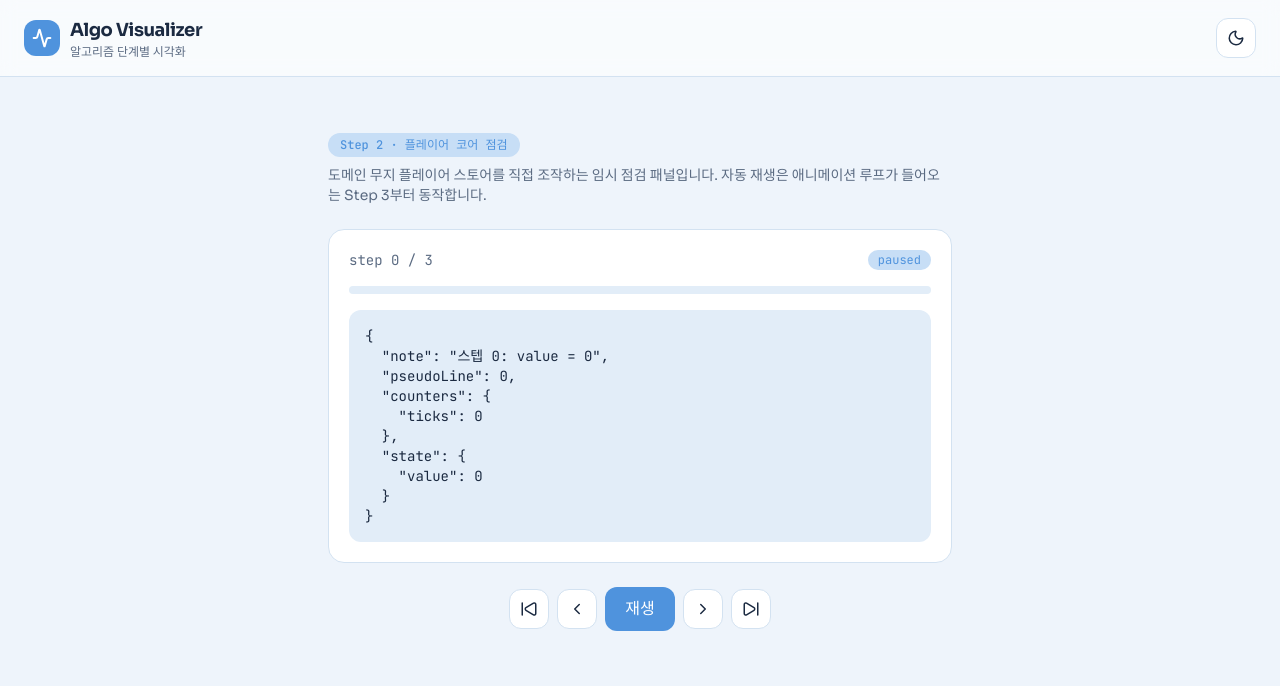
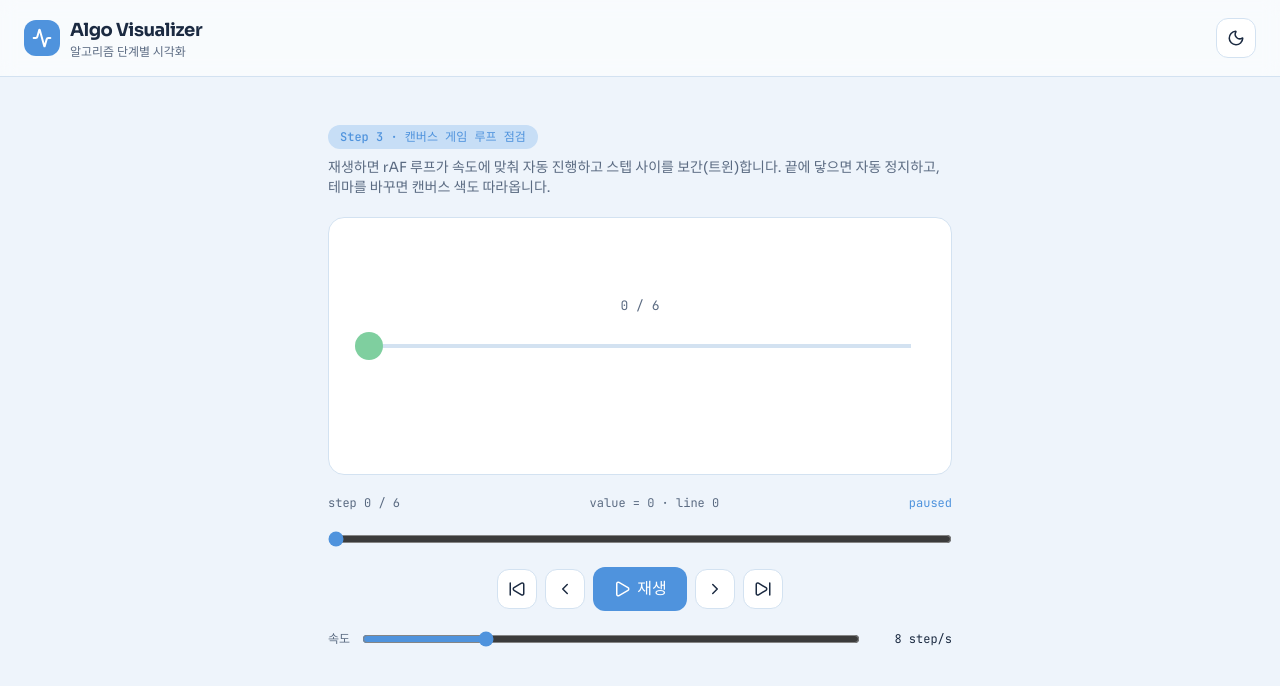
Before and after one commit to Dev-2A/algo-visualizer, a React (Vite) app: page / in a window 1280 px wide. Shown: the top 686 px of the page. Built offline with nearby package versions, Linux system fonts and the light colour scheme.

Commit message:
✨ 캔버스 게임 루프 추가: rAF + DPR 보정 + 테마 팔레트 + CanvasStage

```diff
--- a/src/App.tsx
+++ b/src/App.tsx
@@ -7,6 +7,8 @@ import {
   SkipForward,
   ChevronLeft,
   ChevronRight,
+  Play,
+  Pause,
 } from "lucide-react";
 import { useUIStore } from "@/store/uiStore";
 import {
@@ -15,6 +17,7 @@ import {
   selectTotalSteps,
   selectIsFinished,
 } from "@/core/player/playerStore";
+import CanvasStage from "@/core/canvas/CanvasStage";
 import demoModule from "@/core/player/_demoModule";
 
 export default function App() {
@@ -24,6 +27,8 @@ export default function App() {
   const load = usePlayerStore((s) => s.load);
   const currentIndex = usePlayerStore((s) => s.currentIndex);
   const isPlaying = usePlayerStore((s) => s.isPlaying);
+  const speed = usePlayerStore((s) => s.speed);
+  const setSpeed = usePlayerStore((s) => s.setSpeed);
   const stepForward = usePlayerStore((s) => s.stepForward);
   const stepBackward = usePlayerStore((s) => s.stepBackward);
   const reset = usePlayerStore((s) => s.reset);
@@ -33,8 +38,8 @@ export default function App() {
   const step = usePlayerStore(selectCurrentStep);
   const total = usePlayerStore(selectTotalSteps);
   const finished = usePlayerStore(selectIsFinished);
+  const lastIdx = Math.max(total - 1, 0);
 
-  // 임시: 데모 모듈 로드 (Step 4에서 실제 정렬 모듈로 교체)
   useEffect(() => {
     load(demoModule);
   }, [load]);
@@ -64,58 +69,45 @@ export default function App() {
         </button>
       </header>
 
-      <main className="mx-auto flex max-w-2xl flex-col gap-6 px-6 py-14">
+      <main className="mx-auto flex max-w-2xl flex-col gap-5 px-6 py-12">
         <div className="flex flex-col gap-2">
           <span className="w-fit rounded-full bg-primary-soft px-3 py-1 font-mono text-xs font-medium text-primary">
-            Step 2 · 플레이어 코어 점검
+            Step 3 · 캔버스 게임 루프 점검
           </span>
           <p className="text-sm text-muted-foreground">
-            도메인 무지 플레이어 스토어를 직접 조작하는 임시 점검 패널입니다.
-            자동 재생은 애니메이션 루프가 들어오는 Step 3부터 동작합니다.
+            재생하면 rAF 루프가 속도에 맞춰 자동 진행하고 스텝 사이를
+            보간(트윈)합니다. 끝에 닿으면 자동 정지하고, 테마를 바꾸면 캔버스
+            색도 따라옵니다.
           </p>
         </div>
 
-        {/* 상태 표시 */}
-        <section className="rounded-2xl border border-border bg-surface p-5">
-          <div className="mb-4 flex items-center justify-between">
-            <span className="font-mono text-sm text-muted-foreground">
-              step {currentIndex} / {Math.max(total - 1, 0)}
-            </span>
-            <span
-              className={`rounded-full px-2.5 py-0.5 font-mono text-xs ${
-                finished
-                  ? "bg-viz-sorted/20 text-foreground"
-                  : "bg-primary-soft text-primary"
-              }`}
-            >
-              {finished ? "finished" : isPlaying ? "playing" : "paused"}
-            </span>
-          </div>
+        {/* 캔버스 */}
+        <div className="overflow-hidden rounded-2xl border border-border bg-surface">
+          <CanvasStage className="h-64 w-full" />
+        </div>
 
-          {/* 진행 막대 */}
-          <div className="mb-4 h-2 overflow-hidden rounded-full bg-surface-muted">
-            <div
-              className="h-full rounded-full bg-primary transition-[width] duration-200"
-              style={{
-                width:
-                  total > 1 ? `${(currentIndex / (total - 1)) * 100}%` : "0%",
-              }}
-            />
-          </div>
+        {/* 상태 줄 */}
+        <div className="flex items-center justify-between font-mono text-xs text-muted-foreground">
+          <span>
+            step {currentIndex} / {lastIdx}
+          </span>
+          <span>
+            {step?.note} · line {step?.pseudoLine}
+          </span>
+          <span className={finished ? "text-foreground" : "text-primary"}>
+            {finished ? "finished" : isPlaying ? "playing" : "paused"}
+          </span>
+        </div>
 
-          <pre className="overflow-x-auto rounded-xl bg-surface-muted p-4 font-mono text-sm text-foreground">
-            {JSON.stringify(
-              {
-                note: step?.note,
-                pseudoLine: step?.pseudoLine,
-                counters: step?.counters,
-                state: step?.state,
-              },
-              null,
-              2,
-            )}
-          </pre>
-        </section>
+        {/* 타임라인 (드래그 seek) */}
+        <input
+          type="range"
+          min={0}
+          max={lastIdx}
+          value={currentIndex}
+          onChange={(e) => seek(Number(e.target.value))}
+          className="w-full accent-[var(--primary)]"
+        />
 
         {/* 트랜스포트 */}
         <section className="flex items-center justify-center gap-2">
@@ -127,17 +119,35 @@ export default function App() {
           </CtrlButton>
           <button
             onClick={togglePlay}
-            className="rounded-xl bg-primary px-5 py-2.5 font-medium text-on-primary transition hover:bg-primary-hover"
+            className="flex items-center gap-1.5 rounded-xl bg-primary px-5 py-2.5 font-medium text-on-primary transition hover:bg-primary-hover"
           >
+            {isPlaying ? <Pause size={18} /> : <Play size={18} />}
             {isPlaying ? "일시정지" : "재생"}
           </button>
           <CtrlButton label="다음" onClick={stepForward}>
             <ChevronRight size={18} />
           </CtrlButton>
-          <CtrlButton label="끝" onClick={() => seek(total - 1)}>
+          <CtrlButton label="끝" onClick={() => seek(lastIdx)}>
             <SkipForward size={18} />
           </CtrlButton>
         </section>
+
+        {/* 속도 (임시 — Step 5 컨트롤 바에서 정식화) */}
+        <div className="flex items-center gap-3 font-mono text-xs text-muted-foreground">
+          <span>속도</span>
+          <input
+            type="range"
+            min={1}
+            max={30}
+            step={1}
+            value={speed}
+            onChange={(e) => setSpeed(Number(e.target.value))}
+            className="flex-1 accent-[var(--primary)]"
+          />
+          <span className="w-20 text-right text-foreground">
+            {speed} step/s
+          </span>
+        </div>
       </main>
     </div>
   );
--- /dev/null
+++ b/src/core/canvas/CanvasStage.tsx
@@ -0,0 +1,102 @@
+import { useEffect, useRef } from "react";
+import type { VizPalette } from "@/core/player/types";
+import { usePlayerStore } from "@/core/player/playerStore";
+import { useUIStore } from "@/store/uiStore";
+import { useAnimationLoop } from "./useAnimationLoop";
+import { resolvePalette } from "./palette";
+
+const MAX_TWEEN_MS = 220;
+
+export default function CanvasStage({ className }: { className?: string }) {
+  const wrapRef = useRef<HTMLDivElement>(null);
+  const canvasRef = useRef<HTMLCanvasElement>(null);
+
+  const sizeRef = useRef({ width: 0, height: 0, dpr: 1 });
+  const paletteRef = useRef<VizPalette | null>(null);
+  const lastIndexRef = useRef(-1);
+  const lastStepTimeRef = useRef(0);
+  const playAccumRef = useRef(0);
+
+  const theme = useUIStore((s) => s.theme);
+
+  // 테마 변경 시 팔레트 재해석 (Canvas는 CSS 변수를 직접 못 읽음)
+  useEffect(() => {
+    paletteRef.current = resolvePalette();
+  }, [theme]);
+
+  // 캔버스 크기/DPR 동기화
+  useEffect(() => {
+    const wrap = wrapRef.current;
+    const canvas = canvasRef.current;
+    if (!wrap || !canvas) return;
+    const sync = () => {
+      const rect = wrap.getBoundingClientRect();
+      const dpr = window.devicePixelRatio || 1;
+      const width = Math.max(1, Math.round(rect.width));
+      const height = Math.max(1, Math.round(rect.height));
+      canvas.width = Math.round(width * dpr);
+      canvas.height = Math.round(height * dpr);
+      canvas.style.width = `${width}px`;
+      canvas.style.height = `${height}px`;
+      sizeRef.current = { width, height, dpr };
+    };
+    sync();
+    const ro = new ResizeObserver(sync);
+    ro.observe(wrap);
+    return () => ro.disconnect();
+  }, []);
+
+  // 게임 루프: 자동 진행 + 트윈 보간 + draw
+  useAnimationLoop((dt, now) => {
+    const canvas = canvasRef.current;
+    const ctx = canvas?.getContext("2d");
+    if (!canvas || !ctx) return;
+
+    const st = usePlayerStore.getState();
+    const { module, steps, currentIndex, isPlaying, speed } = st;
+    const stepIntervalMs = 1000 / speed;
+
+    // 자동 진행 (프레임당 최대 1스텝 → speed 60까지 60fps에 정합)
+    if (isPlaying && steps.length > 0) {
+      playAccumRef.current += dt;
+      if (playAccumRef.current >= stepIntervalMs) {
+        playAccumRef.current = 0;
+        st.stepForward();
+      }
+    } else {
+      playAccumRef.current = 0;
+    }
+
+    // 인덱스 변경 감지 → 트윈 리셋 (자동/수동/seek 공통)
+    if (currentIndex !== lastIndexRef.current) {
+      lastIndexRef.current = currentIndex;
+      lastStepTimeRef.current = now;
+    }
+
+    const { width, height, dpr } = sizeRef.current;
+    ctx.setTransform(dpr, 0, 0, dpr, 0, 0); // 논리 좌표계로 그림
+    ctx.clearRect(0, 0, width, height);
+
+    if (!module || steps.length === 0) return;
+
+    const palette = paletteRef.current ?? resolvePalette();
+    const tweenMs = Math.min(stepIntervalMs, MAX_TWEEN_MS);
+    const progress =
+      tweenMs <= 0 ? 1 : Math.min(1, (now - lastStepTimeRef.current) / tweenMs);
+
+    module.draw(ctx, {
+      step: steps[currentIndex],
+      prevStep: currentIndex > 0 ? steps[currentIndex - 1] : null,
+      progress,
+      width,
+      height,
+      palette,
+    });
+  });
+
+  return (
+    <div ref={wrapRef} className={className}>
+      <canvas ref={canvasRef} className="block h-full w-full" />
+    </div>
+  );
+}
--- /dev/null
+++ b/src/core/canvas/palette.ts
@@ -0,0 +1,23 @@
+import type { VizPalette } from "../player/types";
+
+function read(s: CSSStyleDeclaration, name: string, fallback: string) {
+  const v = s.getPropertyValue(name).trim();
+  return v || fallback;
+}
+
+/** 현재 테마(:root / .dark)의 CSS 변수를 읽어 캔버스용 팔레트로 변환 */
+export function resolvePalette(): VizPalette {
+  const s = getComputedStyle(document.documentElement);
+  return {
+    default: read(s, "--viz-default", "#8fbdec"),
+    compare: read(s, "--viz-compare", "#e8b65b"),
+    swap: read(s, "--viz-swap", "#e88b8b"),
+    pivot: read(s, "--viz-pivot", "#b89be0"),
+    sorted: read(s, "--viz-sorted", "#7fcf9f"),
+    foreground: read(s, "--foreground", "#1b2a41"),
+    mutedForeground: read(s, "--muted-foreground", "#5b6b82"),
+    surface: read(s, "--surface", "#ffffff"),
+    border: read(s, "--border", "#d3e2f1"),
+    primary: read(s, "--primary", "#4f93dd"),
+  };
+}
--- /dev/null
+++ b/src/core/canvas/useAnimationLoop.ts
@@ -0,0 +1,27 @@
+import { useEffect, useRef } from "react";
+
+/**
+ * requestAnimationFrame 루프. active인 동안 매 프레임 callback(dt, now)을 호출.
+ * callback은 ref로 보관 → 매 렌더마다 최신값을 쓰되 루프는 재시작하지 않는다.
+ */
+export function useAnimationLoop(
+  callback: (dt: number, now: number) => void,
+  active = true,
+) {
+  const cbRef = useRef(callback);
+  cbRef.current = callback;
+
+  useEffect(() => {
+    if (!active) return;
+    let raf = 0;
+    let last = performance.now();
+    const tick = (now: number) => {
+      const dt = now - last;
+      last = now;
+      cbRef.current(dt, now);
+      raf = requestAnimationFrame(tick);
+    }
+    raf = requestAnimationFrame(tick);
+    return () => cancelAnimationFrame(raf);
+  }, [active]);
+}
--- a/src/core/player/_demoModule.ts
+++ b/src/core/player/_demoModule.ts
@@ -1,34 +1,70 @@
 import type { AlgoModule, AlgoStep } from "./types";
 
 /**
- * ⚠️ 임시: 플레이어 스토어(상태 머신) 점검용 더미 모듈.
+ * ⚠️ 임시: 플레이어 코어 + 캔버스 루프 점검용 더미 모듈.
  * 실제 정렬 모듈을 추가하는 Step 4에서 이 파일은 삭제됩니다.
  */
 interface DemoState {
   value: number;
+  max: number;
 }
+
+const STEPS = 6;
 
 const demoModule: AlgoModule<number, DemoState> = {
   id: "demo",
-  name: "데모 카운터",
+  name: "데모",
   category: "sorting",
-  pseudocode: ["start()", "value += 1", "value += 1", "done()"],
-  counters: [{ key: "ticks", label: "진행" }],
-  defaultInput: 0,
-  generate: (start) => {
+  pseudocode: ["for i in 0..n:", "  move(i)", "done()"],
+  counters: [{ key: "i", label: "진행" }],
+  defaultInput: STEPS,
+  generate: (max) => {
     const steps: AlgoStep<DemoState>[] = [];
-    for (let i = 0; i <= 3; i++) {
+    for (let i = 0; i <= max; i++) {
       steps.push({
-        state: { value: start + i },
-        pseudoLine: i,
-        counters: { ticks: i },
-        note: `스텝 ${i}: value = ${start + i}`,
+        state: { value: i, max },
+        pseudoLine: i === 0 ? 0 : i === max ? 2 : 1,
+        counters: { i },
+        note: `value = ${i}`,
       });
     }
     return steps;
   },
-  draw: () => {
-    /* 점검 단계에선 캔버스 렌더 없음 (Step 3에서 실제 draw 도입) */
+  draw: (ctx, { step, prevStep, progress, width, height, palette }) => {
+    const max = step.state.max || 1;
+    const from = prevStep ? prevStep.state.value : step.state.value;
+    const v = from + (step.state.value - from) * progress; // 보간된 위치
+
+    const pad = 40;
+    const trackY = height / 2;
+    const x = pad + ((width - pad * 2) * v) / max;
+
+    // 트랙
+    ctx.lineWidth = 4;
+    ctx.strokeStyle = palette.border;
+    ctx.beginPath();
+    ctx.moveTo(pad, trackY);
+    ctx.lineTo(width - pad, trackY);
+    ctx.stroke();
+
+    // 진행 채움
+    ctx.strokeStyle = palette.primary;
+    ctx.beginPath();
+    ctx.moveTo(pad, trackY);
+    ctx.lineTo(x, trackY);
+    ctx.stroke();
+
+    // 이동 원
+    ctx.fillStyle = palette.sorted;
+    ctx.beginPath();
+    ctx.arc(x, trackY, 14, 0, Math.PI * 2);
+    ctx.fill();
+
+    // 라벨
+    ctx.fillStyle = palette.mutedForeground;
+    ctx.font = '13px "JetBrains Mono", monospace';
+    ctx.textAlign = "center";
+    ctx.fillText(`${step.state.value} / ${max}`, width / 2, trackY - 36);
   },
 };
 
--- a/src/core/player/playerStore.ts
+++ b/src/core/player/playerStore.ts
@@ -6,16 +6,16 @@ const MIN_SPEED = 0.5;
 const MAX_SPEED = 60;
 
 export interface PlayerState {
-  module: AlgoModule | null;
+  module: AlgoModule<any, any> | null;
   input: unknown;
-  steps: AlgoStep[];
+  steps: AlgoStep<any>[];
   currentIndex: number;
   isPlaying: boolean;
   /** 초당 진행 스텝 수 (애니메이션 루프가 이 값으로 진행 속도를 결정) */
   speed: number;
 
   // ── 로딩 ─────────────────────────────
-  load: (module: AlgoModule, input?: unknown) => void;
+  load: (module: AlgoModule<any, any>, input?: unknown) => void;
   setInput: (input: unknown) => void;
 
   // ── 트랜스포트 ───────────────────────
@@ -45,7 +45,7 @@ export const usePlayerStore = create<PlayerState>((set, get) => ({
       steps: module.generate(usedInput),
       currentIndex: 0,
       isPlaying: false,
-    });
+    })
   },
 
   setInput: (input) => {
@@ -56,7 +56,7 @@ export const usePlayerStore = create<PlayerState>((set, get) => ({
       steps: module.generate(input),
       currentIndex: 0,
       isPlaying: false,
-    });
+    })
   },
 
   play: () => {
@@ -88,8 +88,7 @@ export const usePlayerStore = create<PlayerState>((set, get) => ({
 
   stepBackward: () => {
     const { currentIndex } = get();
-    if (currentIndex > 0)
-      set({ currentIndex: currentIndex - 1, isPlaying: false });
+    if (currentIndex > 0) set({ currentIndex: currentIndex - 1, isPlaying: false });
   },
 
   seek: (index) => {
@@ -103,13 +102,13 @@ export const usePlayerStore = create<PlayerState>((set, get) => ({
 
   setSpeed: (speed) =>
     set({ speed: Math.max(MIN_SPEED, Math.min(speed, MAX_SPEED)) }),
-}));
+}))
 
 // ── 파생 셀렉터 ─────────────────────────────
-export const selectCurrentStep = (s: PlayerState): AlgoStep | null =>
+export const selectCurrentStep = (s: PlayerState): AlgoStep<any> | null =>
   s.steps[s.currentIndex] ?? null;
 
-export const selectPrevStep = (s: PlayerState): AlgoStep | null =>
+export const selectPrevStep = (s: PlayerState): AlgoStep<any> | null =>
   s.currentIndex > 0 ? (s.steps[s.currentIndex - 1] ?? null) : null;
 
 export const selectTotalSteps = (s: PlayerState): number => s.steps.length;
```
